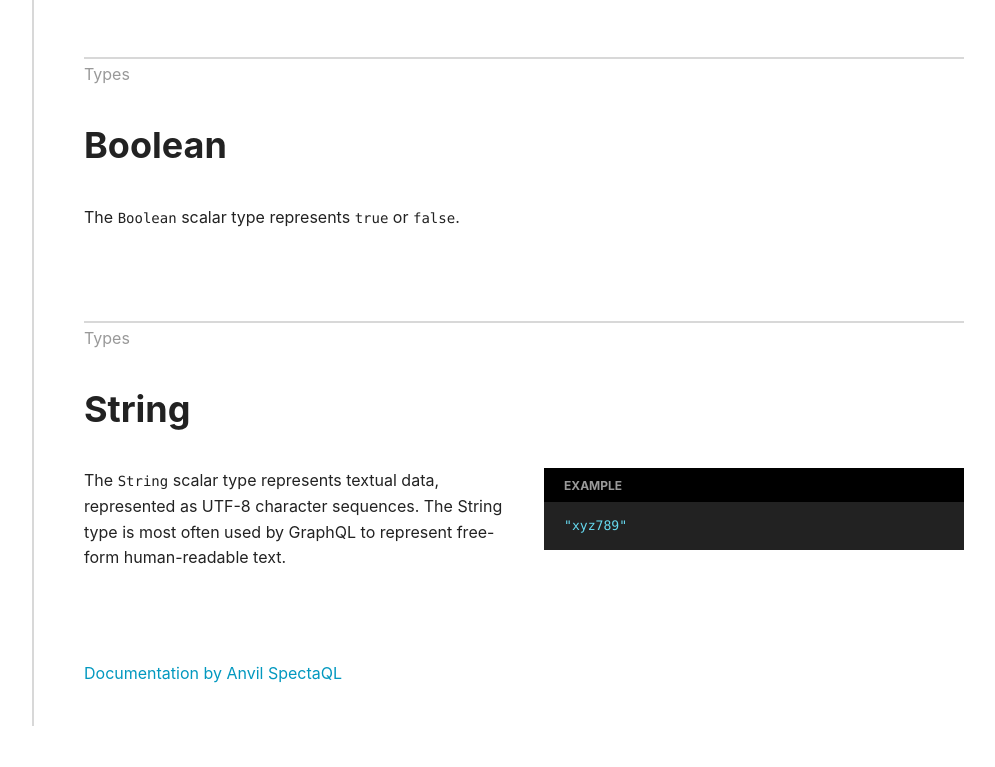
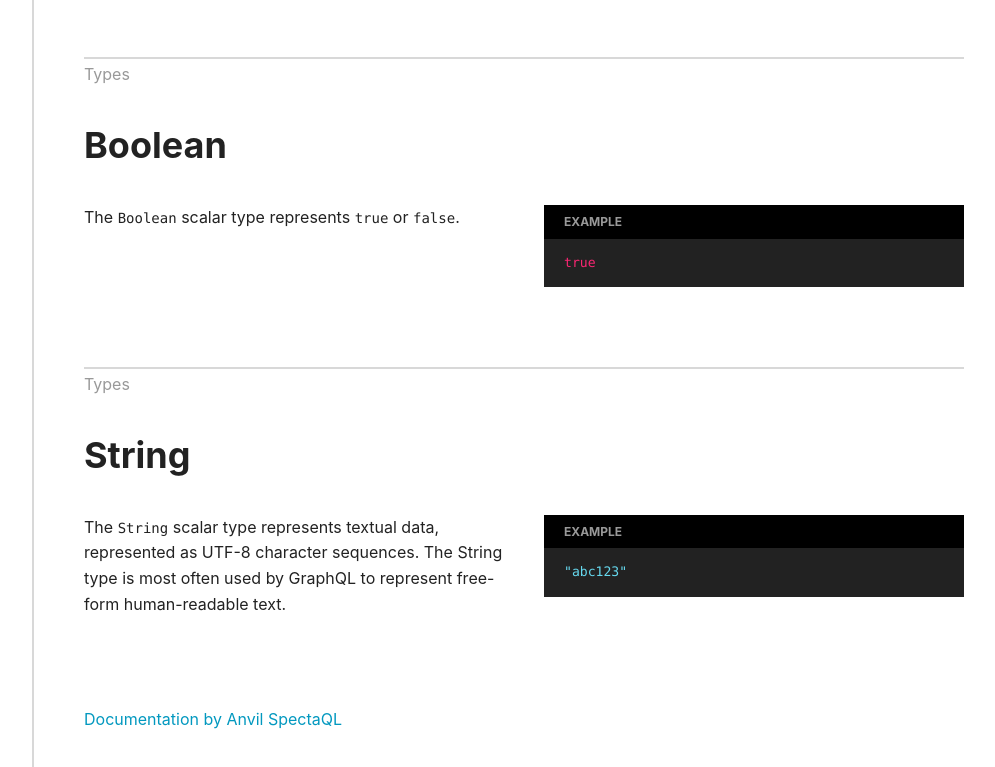
Before and after one commit to houseoftypescript/nest-graphql-neo4j, a plain HTML site: page index.html in a window 1280 px wide. Shown: the part 1171-1938 px from the top of the page, without its empty margins (266-1261 px from the left). Before the commit the page ends 1897 px from the top, so only its background shows below. Drawn offline with Linux system fonts and the light colour scheme.

Commit message:
Deploying to gh-pages from @ houseoftypescript/nest-graphql-template@ddeb4d3e3fb82beb5e4c1662ff781dd4a019a5e1 🚀

```diff
--- a/index.html
+++ b/index.html
@@ -150,6 +150,15 @@ Authorization: Bearer &lt;YOUR_TOKEN_HERE&gt;</code></pre>
                 </div>
               </div>
               <div class="doc-examples">
+                <div class="example-section example-section-is-code">
+                  <h5>Example</h5>
+                  <html>
+                    <head></head>
+                    <body><pre><code class="hljs language-json"><span class="hljs-literal"><span class="hljs-keyword">true</span></span>
+</code></pre>
+                    </body>
+                  </html>
+                </div>
               </div>
             </div>
           </section>
@@ -170,7 +179,7 @@ Authorization: Bearer &lt;YOUR_TOKEN_HERE&gt;</code></pre>
                   <h5>Example</h5>
                   <html>
                     <head></head>
-                    <body><pre><code class="hljs language-gql"><span class="hljs-symbol">"xyz789"</span>
+                    <body><pre><code class="hljs language-gql"><span class="hljs-symbol">"abc123"</span>
 </code></pre>
                     </body>
                   </html>
```
